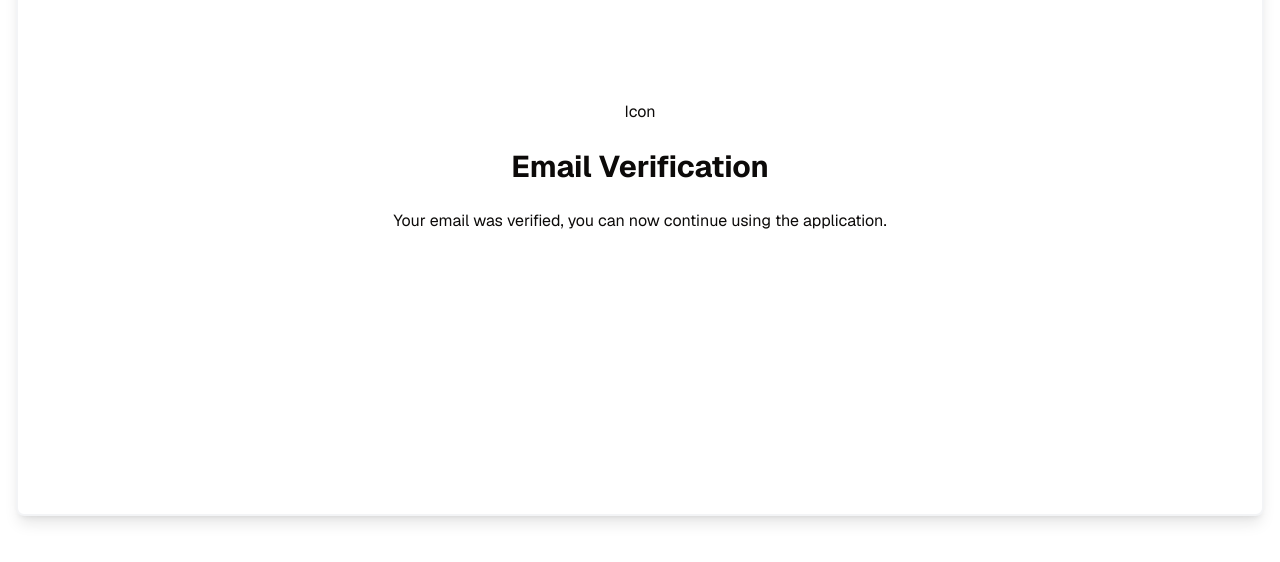
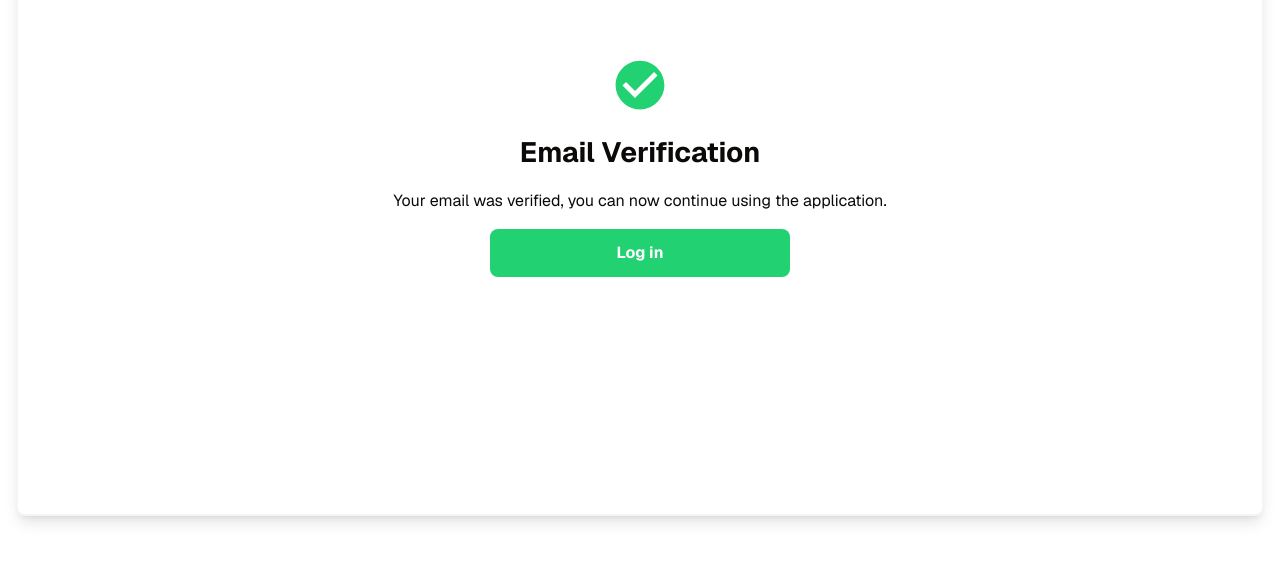
Before and after one commit to KellsCodes/tasktimer, a Next.js app in the folder frontend/: page /verify-email in a window 1280 px wide. Shown: the part 234-796 px from the top of the page. Built offline with nearby package versions, Linux system fonts and the light colour scheme.

Commit message:
Add email verification page

```diff
--- a/frontend/src/app/(auth)/verify-email/page.jsx
+++ b/frontend/src/app/(auth)/verify-email/page.jsx
@@ -1,12 +1,14 @@
+import { IoMdCheckmarkCircle } from "react-icons/io";
 
 
 export default function RegisterUser() {
     return (
         <div className="font-sans h-screen w-screen relative flex items-center justify-center px-4">
-            <div className="h-[700px] w-full 2xl:w-[500px] bg-white rounded-md border border-2 border-gray-100 shadow-lg bg-white p-2 flex flex-col items-center justify-center gap-y-5">
-                <span>Icon</span>
-                <h1 className="font-bold text-[30px]">Email Verification</h1>
-                <p className="text-center">Your email was verified, you can now continue using the application.</p>
+            <div className="h-[700px] w-full 2xl:w-[500px] bg-white rounded-md border border-2 border-gray-100 shadow-lg bg-white p-4 flex flex-col items-center justify-center gap-y-4">
+                <IoMdCheckmarkCircle className="text-[60px] text-prim" />
+                <h1 className="font-bold text-[28px]">Email Verification</h1>
+                <p className="text-center text-md">Your email was verified, you can now continue using the application.</p>
+                <a href="/login" className="h-12 w-full md:w-[300px] rounded-md bg-prim text-md font-bold text-white p-2 flex items-center justify-center">Log in</a>
             </div>
 
         </div>
```
